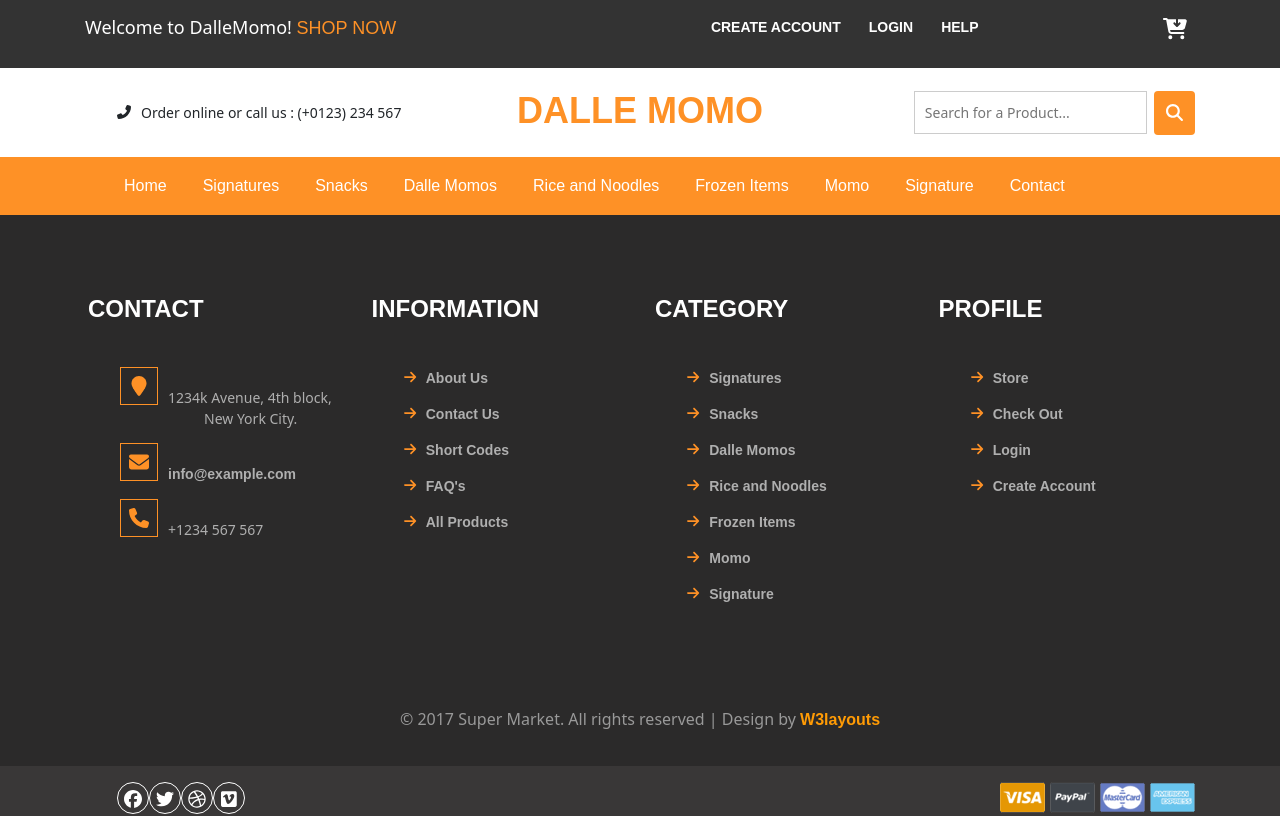
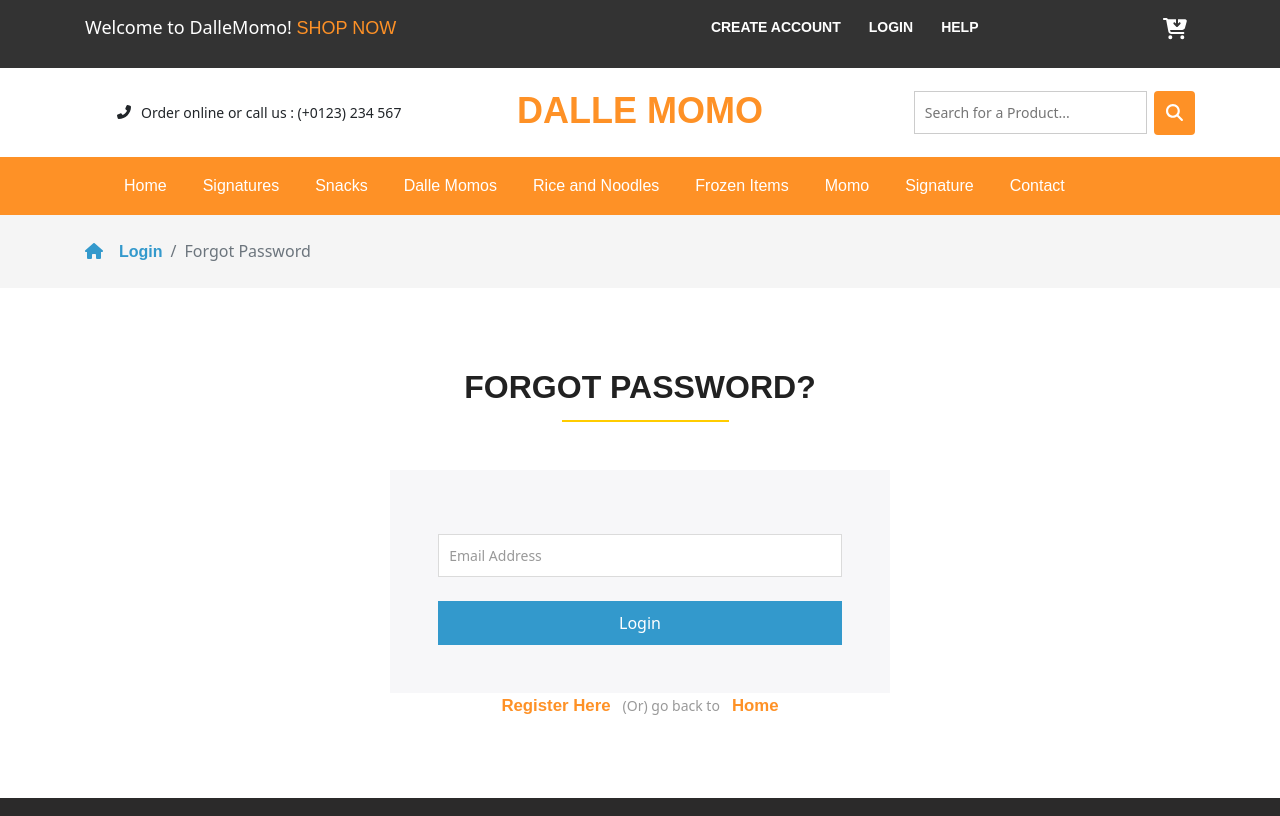
Before and after one commit to rheaacharya77/super-market, a React (Create React App) app: page /forgotpassword in a window 1280 px wide. Shown: the top 816 px of the page. Built offline with nearby package versions, Linux system fonts and the light colour scheme.

Commit message:
minor fixes

```diff
--- a/src/App.tsx
+++ b/src/App.tsx
@@ -8,6 +8,7 @@ import "bootstrap/dist/css/bootstrap.min.css";
 import Navbar from "./components/Navbar/Navbar";
 import Footer from "./components/Footer/Footer";
 import ScrollButton from "./components/ScrollButton/ScrollButton";
+import ForgotPassword from "./components/Login/ForgotPassword";
 
 
 import Faq from "./pages/Faq";
@@ -24,6 +25,7 @@ import Dallemomos from "./pages/Dallemomos";
 import Signatures from "./pages/Signatures";
 import Frozenitems from "./pages/Frozenitems";
 import Riceandnoodles from "./pages/Riceandnoodles";
+
 
 function App() {
   return (
@@ -45,6 +47,7 @@ function App() {
           <Route path="/momo" element={<Momo />} />
           <Route path="/signature" element={<Signature />} />
           <Route path="/faqs" element={<Faq />} />
+          <Route path="/forgotpassword" element={<ForgotPassword/>}/>
         </Routes>
         <Footer />
       </Router>
--- a/src/components/Category/Category.tsx
+++ b/src/components/Category/Category.tsx
@@ -1,9 +1,8 @@
 import React, { useState, useEffect } from "react";
-import { Row, Spinner} from "react-bootstrap";
+import { Row, Spinner,Form} from "react-bootstrap";
 import ProductsCard from "../ProductCard/ProductsCard";
 
 import "../../assets/style/Product.css";
-import SortHeader from "../SortHeader/SortHeader";
 
 const baseURL = "https://uat.ordering-dalle.ekbana.net/";
 const apiKey = "q0eq7VRCxJBEW6n1EJkHy4qNLgaS86ztm8DYhGMqerV1eldXa6";
@@ -12,6 +11,8 @@ const warehouseId = "1";
 interface Props {
   categoryid: number;
 }
+
+
 const CategoryDisplay = ({ categoryid }: Props) => {
   const [productsbycategory, setProductsByCategory] = useState<any[]>([]);
   const [loading, setLoading] = useState(true);
@@ -51,7 +52,27 @@ const CategoryDisplay = ({ categoryid }: Props) => {
   console.log(productsbycategory);
   return (
    <>
-          <SortHeader/>
+    <div className="products-right-grid">
+    <div className="products-right-grids">
+      <div className="sorting">
+        <Form.Select className="frm-field required sect">
+          <option value="null">Default sorting</option>
+          <option value="null">Sort by popularity</option>
+          <option value="null">Sort by average rating</option>
+          <option value="null">Sort by price</option>
+        </Form.Select>
+      </div>
+      <div className="sorting-left">
+        <Form.Select className="frm-field required sect">
+          <option value="null">Item on page 9</option>
+          <option value="null">Item on page 18</option>
+          <option value="null">Item on page 32</option>
+          <option value="null">All</option>
+        </Form.Select>
+      </div>
+      <div className="clearfix"> </div>
+    </div>
+  </div>
           <div className="agile_top_brands_grids">
             <Row>
               {productsbycategory &&
--- /dev/null
+++ b/src/components/Login/ForgotPassword.tsx
@@ -0,0 +1,80 @@
+import React ,{useState} from "react";
+import { Container, Form } from 'react-bootstrap';
+import { Link, useNavigate } from 'react-router-dom';
+
+import BreadCrumbs from "../BreadCrumbs/BreadCrumbs";
+
+
+const auth = "api/v4/auth";
+const baseURL = "https://uat.ordering-dalle.ekbana.net/";
+
+const ForgotPassword = () => {
+  const[email,setEmail] = useState("");
+  const [message, setMessage] = useState("");
+  const navigate = useNavigate();
+
+  const submitHandler = async (e: any) => {
+    e.preventDefault();
+
+    try{
+    const body = {
+      email:email
+    };
+    let response = await fetch(`${baseURL}/${auth}/forgot-password`, {
+      method: "POST",
+      body: JSON.stringify(body),
+    });
+
+    let newData = await response.json();
+    console.log(newData);
+    if(response.status === 200){
+      setMessage("Check your email for password reset");
+      alert("Check your email for password reset");
+      console.log(response);
+      navigate('/');
+    }
+  }catch(err){
+    console.log(err);
+  }
+  }
+    return(
+      <>
+      <BreadCrumbs current="Forgot Password" previous="Login"/>
+      <div className="login">
+      <Container>
+          <h2>Forgot Password?</h2>
+
+          <div
+              className="login-form-grids animated wow slideInUp"
+              data-wow-delay=".5s">
+               <div className="text-success mb-3 text-center ">{message}</div>
+              <Form>
+                  <input
+                      type="email"
+                      placeholder="Email Address"
+                      required
+                      value={email}
+                      onChange={(e) => setEmail(e.target.value)}
+                  />
+                  <input
+                      type="submit"
+                      value="Login"
+                      className="register-btn"
+                      onClick={submitHandler}
+                  />
+              </Form>
+          </div>
+          <p>
+              <Link to="/signup">Register Here</Link> (Or) go back to{' '}
+              <Link to="/">
+                  Home{' '}
+              </Link>
+          </p>
+      </Container>
+  </div>
+  </>
+    );
+
+};
+
+export default ForgotPassword;
--- a/src/components/Login/LoginForm.tsx
+++ b/src/components/Login/LoginForm.tsx
@@ -1,9 +1,7 @@
-import React,{useState} from 'react';
-import { Link } from "react-router-dom";
-import {Form} from "react-bootstrap";
-
+import React, { useState } from "react";
+import { Link,useNavigate} from "react-router-dom";
+import { Form } from "react-bootstrap";
 import "../../assets/style/Login.css";
-
 
 const clientId = 2;
 const warehouseId = "1";
@@ -14,18 +12,17 @@ const clientSecret = "olzBb6we0po4B0PSJyDpNGhhSsnvZmeio8sRoASa";
 const apiKey = "q0eq7VRCxJBEW6n1EJkHy4qNLgaS86ztm8DYhGMqerV1eldXa6";
 
 
+const LoginForm = () => {
+  const [email, setEmail] = useState("");
+  const [password, setPassword] = useState("");
+  const [message, setMessage] = useState("");
+  const [error, setError] = useState("");
+  const navigate = useNavigate();
 
-const LoginForm = () => {
-const[email,setEmail] = useState("");
-const[password,setPassword] = useState("");
-const[message,setMessage] = useState("");
-const[error,setError]= useState("");
-
-const submitHandler = async(e:any) => {
+  const submitHandler = async (e: any) => {
     e.preventDefault();
 
-try{
-
+    try {
       const body = {
         username: email,
         password: password,
@@ -33,30 +30,31 @@ client_id: clientId,
         client_secret: clientSecret,
         grant_type: grantTtype,
       };
-let response = await fetch(`${baseURL}/${auth}/login`,{
-    method: 'POST',
-    headers:{
-      'Warehouse-Id': warehouseId,
-      'Api-key': apiKey,
-      'Content-Type': 'application/json',
+
+      let response = await fetch(`${baseURL}/${auth}/login`, {
+        method: "POST",
+        headers: {
+          "Warehouse-Id": warehouseId,
+          "Api-key": apiKey,
+          "Content-Type": "application/json",
         },
-    body: JSON.stringify(body)
+        body: JSON.stringify(body),
       });
 
       let newData = await response.json();
       console.log(newData);
 
-if(response.status === 200){
-setMessage('Login Successful!');
-localStorage.setItem('accessToken',newData.access_token);
-}else{
+      if (response.status === 200) {
+        setMessage("Login Successful!");
+        alert("Login Successful");
+        navigate('/');
+        localStorage.setItem("accessToken", newData.access_token);
+      } else {
         setError(newData.errors[0].message);
       }
-
-}catch(err){
+    } catch (err) {
       console.log(err);
     }
-
   };
 
   return (
@@ -71,24 +69,26 @@ setError(newData.errors[0].message);
           <div className="text-danger text-center">{error}</div>
 
           <Form>
-              <input type="email"
+            <input
+              type="email"
               placeholder="Email"
               required
-              value = {email}
+              value={email}
               onChange={(e) => setEmail(e.target.value)}
             />
 
-              <input type="password"
+            <input
+              type="password"
               placeholder="Password"
               required
               value={password}
-               onChange={(e)=> setPassword(e.target.value)}
+              onChange={(e) => setPassword(e.target.value)}
             />
 
             <div className="forgot">
               <Link to="/forgotpassword">Forgot Password?</Link>
             </div>
-              <input type="submit" value="Login" onClick={submitHandler}/>
+            <input type="submit" value="Login" onClick={submitHandler} />
           </Form>
         </div>
         <h4>For New People</h4>
@@ -104,6 +104,6 @@ setError(newData.errors[0].message);
         </p>
       </div>
     </div>
-  )
-}
+  );
+};
 export default LoginForm;
--- a/src/components/Product/Product.tsx
+++ b/src/components/Product/Product.tsx
@@ -1,10 +1,10 @@
 import React, { useState, useEffect } from "react";
 
-import { Row,Spinner } from "react-bootstrap";
+import { Row,Spinner,Form } from "react-bootstrap";
 import ProductsCard from "../ProductCard/ProductsCard";
 
 import "../../assets/style/Product.css";
-import SortHeader from "../SortHeader/SortHeader";
+
 
 const baseURL = "https://uat.ordering-dalle.ekbana.net/";
 const apiKey = "q0eq7VRCxJBEW6n1EJkHy4qNLgaS86ztm8DYhGMqerV1eldXa6";
@@ -43,9 +43,31 @@ const Products = () => {
     return <Spinner animation={"border"} />;
   }
 
+
   return (
-          <>
-          <SortHeader/>
+    <>
+    <div className="products-right-grid">
+    <div className="products-right-grids">
+      <div className="sorting">
+        <Form.Select className="frm-field required sect">
+          <option value="null">Default sorting</option>
+          <option value="sortAsc">Sort by Alphabetical Order(A-Z)</option>
+          <option value="sortDesc">Sort by Alphabetical Order(Z-A)</option>
+          <option value="sortAsc">Sort by price(High-Low)</option>
+          <option value="sortDesc">Sort by price(Low-High)</option>
+        </Form.Select>
+      </div>
+      <div className="sorting-left">
+        <Form.Select className="frm-field required sect">
+          <option value="null">Item on page 9</option>
+          <option value="null">Item on page 18</option>
+          <option value="null">Item on page 32</option>
+          <option value="null">All</option>
+        </Form.Select>
+      </div>
+      <div className="clearfix"> </div>
+    </div>
+  </div>
           <div className="agile_top_brands_grids">
             <Row>
               {products &&
--- a/src/components/SignUp/SignUpForm.tsx
+++ b/src/components/SignUp/SignUpForm.tsx
@@ -1,6 +1,7 @@
 import React, { useState } from "react";
 import { Link } from "react-router-dom";
 import { Form } from "react-bootstrap";
+import { useNavigate } from 'react-router';
 
 
 import "../../assets/style/Login.css";
@@ -19,6 +20,7 @@ const SignUpForm = () => {
   const [phoneNumber, setPhoneNumber] = useState("");
   const [message, setMessage] = useState("");
   const [error,setError] = useState("");
+  const navigate = useNavigate();
 
   const submitHandler = async (e: any) => {
     e.preventDefault();
@@ -46,6 +48,8 @@ const SignUpForm = () => {
 
     if(response.status === 201) {
     setMessage('Successfully Registered');
+    alert("Successfully Registered");
+    navigate('/login');
     }
     else{
        setError(newData.errors[0].message);
--- a/src/components/SortHeader/SortHeader.tsx
+++ /dev/null
@@ -1,29 +0,0 @@
-import React from 'react';
-import {Form} from "react-bootstrap";
-
-const SortHeader = () => {
-  return (
-    <div className="products-right-grid">
-    <div className="products-right-grids">
-      <div className="sorting">
-        <Form.Select className="frm-field required sect">
-          <option value="null">Default sorting</option>
-          <option value="null">Sort by popularity</option>
-          <option value="null">Sort by average rating</option>
-          <option value="null">Sort by price</option>
-        </Form.Select>
-      </div>
-      <div className="sorting-left">
-        <Form.Select className="frm-field required sect">
-          <option value="null">Item on page 9</option>
-          <option value="null">Item on page 18</option>
-          <option value="null">Item on page 32</option>
-          <option value="null">All</option>
-        </Form.Select>
-      </div>
-      <div className="clearfix"> </div>
-    </div>
-  </div>
-  )
-}
-export default SortHeader;
```
Lines whose indentation alone changed are shown as unchanged.
